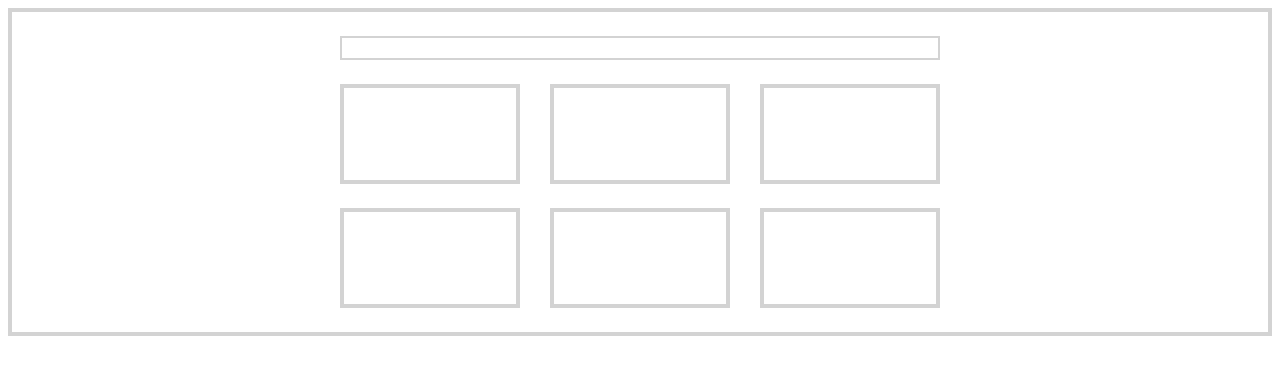
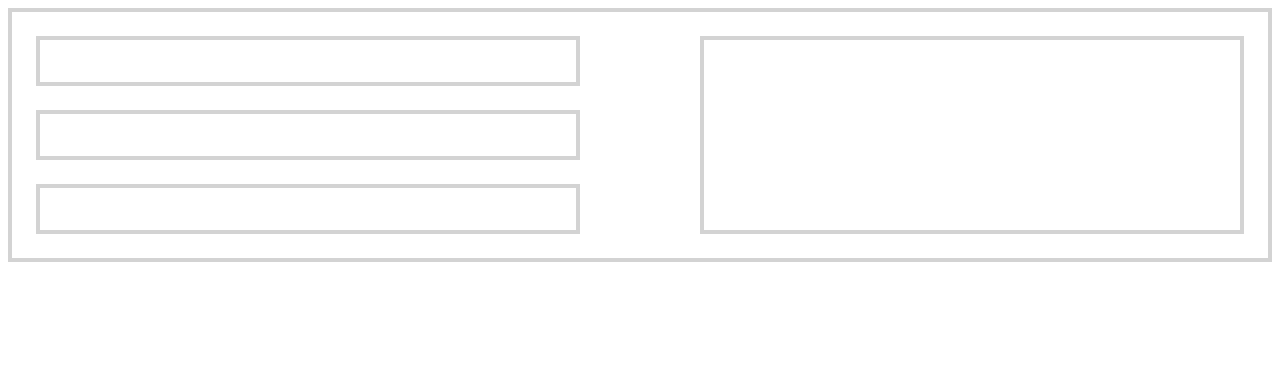
Before and after one commit to jericmariano/CSS-best-practices, a plain HTML site: page index.html in a window 1280 px wide. Drawn offline with Linux system fonts and the light colour scheme.

Commit message:
layout 3 complete

```diff
--- a/index.html
+++ b/index.html
@@ -9,17 +9,12 @@
 </head>
 <body>
     <div class="container">
-        <div class="row">
-        <div class="title"></div>
         <div class = "box-wrapper">
-            <div class = "box"></div>
-            <div class = "box"></div>
-            <div class = "box"></div>
-            <div class = "box"></div>
-            <div class = "box"></div>
-            <div class = "box"></div>
+            <div class="box box-small"></div>
+            <div class="box box-small"></div>
+            <div class="box box-small"></div>
         </div>
-        </div>
+        <div class="box box-large"></div>
     </div>
     </body>
 </html>
--- a/styles.css
+++ b/styles.css
@@ -5,30 +5,23 @@
 .container {
     border: 4px solid lightgray;
     padding: 24px 24px 0 24px;
-}
-
-.row {
-    width: 100%;
-    max-width: 600px;
-    margin: 0 auto;
-}
-
-.title {
-    border: 2px solid lightgray;
-    width: 100%;
-    height: 24px;
-    margin-bottom: 24px;
+    display: flex;
+    justify-content: space-between;
 }
 
 .box {
     border: 4px solid lightgray;
-    width: 30%;
-    height: 100px;
-    margin-bottom: 24px ;
+    margin-bottom: 24px;
+}
+
+.box-small {
+    height: 50px ;
 }
 
 .box-wrapper {
-    display: flex;
-    flex-wrap: wrap;
-    justify-content: space-between;
+    width: 45%;
 }
+
+.box-large {
+    width: 45%;
+}
```
